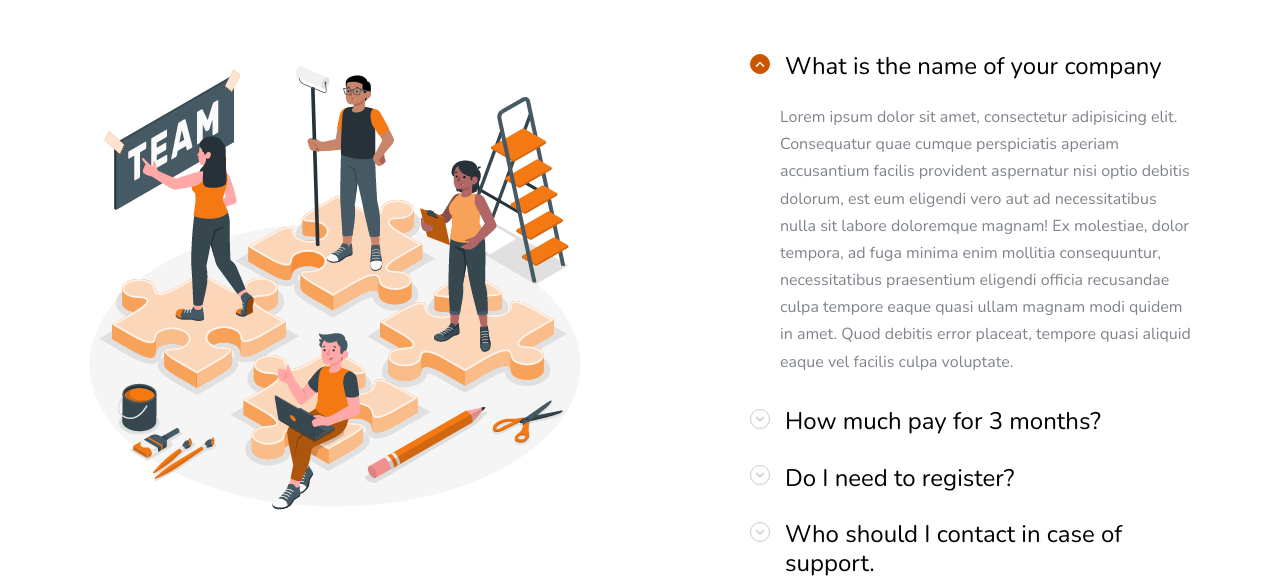
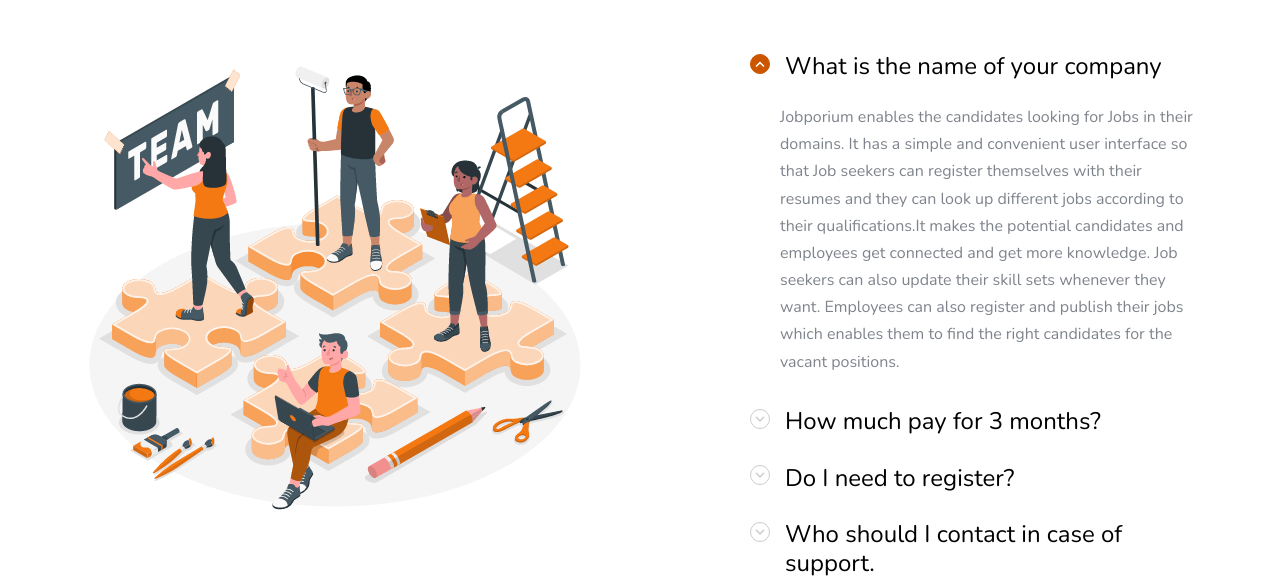
Before and after one commit to kathrinesathi/Jobporium, a Django app: page /how-it-works/ in a window 1280 px wide. Shown: the part 441-1019 px from the top of the page. Run offline with Django 3.2, Linux system fonts and the light colour scheme; some libraries are stand-ins or nearby versions; some web fonts are replaced.

Commit message:
content changes

```diff
--- a/template/jobapp/work.html
+++ b/template/jobapp/work.html
@@ -32,13 +32,7 @@
                     </h3>
                     <div id="collapseFive" class="collapse show" aria-labelledby="headingOne" data-parent="#accordion">
                         <div class="body-text">
-                            <p>Lorem ipsum dolor sit amet, consectetur adipisicing elit. Consequatur quae cumque
-                                perspiciatis aperiam accusantium facilis provident aspernatur nisi optio debitis
-                                dolorum, est eum eligendi vero aut ad necessitatibus nulla sit labore doloremque magnam!
-                                Ex molestiae, dolor tempora, ad fuga minima enim mollitia consequuntur, necessitatibus
-                                praesentium eligendi officia recusandae culpa tempore eaque quasi ullam magnam modi
-                                quidem in amet. Quod debitis error placeat, tempore quasi aliquid eaque vel facilis
-                                culpa voluptate.</p>
+                            <p>Jobporium enables the candidates looking for Jobs in their domains. It has a simple and convenient user interface so that Job seekers can register themselves with their resumes and they can look up different jobs according to their qualifications.It makes the potential candidates and employees get connected and get more knowledge. Job seekers can also update their skill sets whenever they want. Employees can also register and publish their jobs which enables them to find the right candidates for the vacant positions.</p>
                         </div>
                     </div>
                 </div>
@@ -50,11 +44,7 @@
                     </h3>
                     <div id="collapseSix" class="collapse" aria-labelledby="headingOne" data-parent="#accordion">
                         <div class="body-text">
-                            <p>Lorem ipsum dolor sit amet, consectetur adipisicing elit. Vel ad laborum expedita.
-                                Nostrum iure atque enim quisquam minima distinctio omnis, consequatur aliquam suscipit,
-                                quidem, esse aspernatur! Libero, excepturi animi repellendus porro impedit nihil in
-                                doloremque a quaerat enim voluptatum, perspiciatis, quas dignissimos maxime ut cum
-                                reiciendis eius dolorum voluptatem aliquam!</p>
+                            <p>Yes, you will be given stripend according to the company.You can see real learning and experience value in the internship that you cannot get anywhere else. And that will be of value to your career, regardless of where you are next employed. In other words, the internship has to have more benefit than just the possibility of a job.</p>
                         </div>
                     </div>
                 </div>
@@ -66,11 +56,7 @@
                     </h3>
                     <div id="collapseSeven" class="collapse" aria-labelledby="headingOne" data-parent="#accordion">
                         <div class="body-text">
-                            <p>Lorem ipsum dolor sit amet, consectetur adipisicing elit. Vel ad laborum expedita.
-                                Nostrum iure atque enim quisquam minima distinctio omnis, consequatur aliquam suscipit,
-                                quidem, esse aspernatur! Libero, excepturi animi repellendus porro impedit nihil in
-                                doloremque a quaerat enim voluptatum, perspiciatis, quas dignissimos maxime ut cum
-                                reiciendis eius dolorum voluptatem aliquam!</p>
+                            <p>You need to register.For jobseeer, one can post their resumes with personal and professional details.For recruiter, one can post vacancy details and update the details as and when necessary. </p>
                         </div>
                     </div>
                 </div>
@@ -82,11 +68,13 @@
                     </h3>
                     <div id="collapseEight" class="collapse" aria-labelledby="headingOne" data-parent="#accordion">
                         <div class="body-text">
-                            <p>Lorem ipsum dolor sit amet, consectetur adipisicing elit. Vel ad laborum expedita.
-                                Nostrum iure atque enim quisquam minima distinctio omnis, consequatur aliquam suscipit,
-                                quidem, esse aspernatur! Libero, excepturi animi repellendus porro impedit nihil in
-                                doloremque a quaerat enim voluptatum, perspiciatis, quas dignissimos maxime ut cum
-                                reiciendis eius dolorum voluptatem aliquam!</p>
+                            <p>Call Us Toll Free: 1800­-102-5557
+
+                                (9.00 AM to 9.00PM IST)
+                                International Customer Call: +91-120-4021100
+                                For Bulk queries call: 18001034477
+
+                                Walk in to the nearest branch</p>
                         </div>
                     </div>
                 </div>
```
Also changed, not shown: template/jobapp/index.html (+5 -4 lines).
